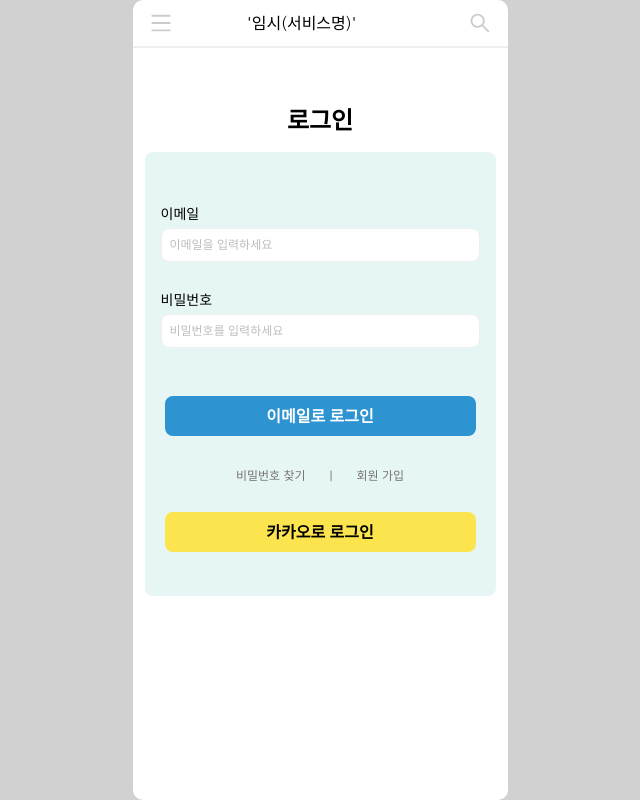
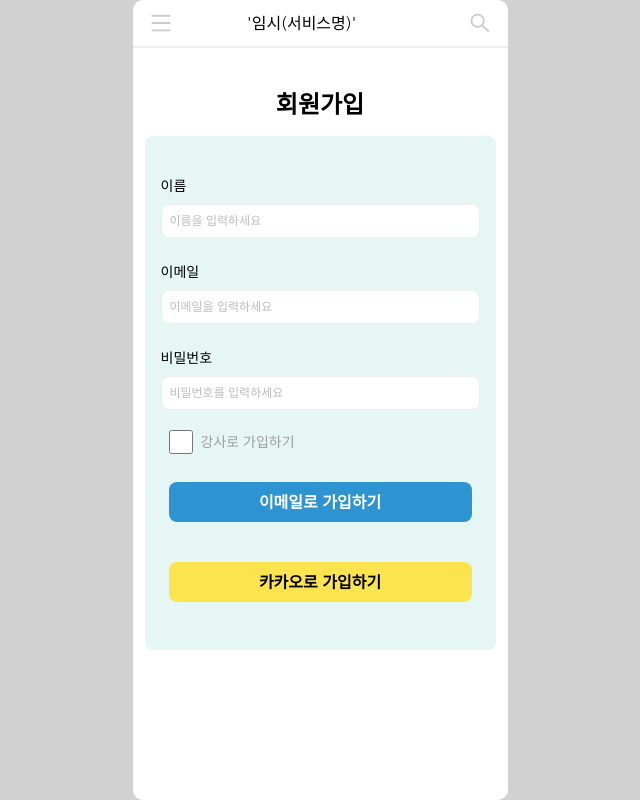
Before and after one commit to codestates-seb/seb45_main_010, a React (Vite) app in the folder client/: page / in a window 1280 px wide. Shown: the whole page, without its empty margins (320-960 px from the left). Built offline with nearby package versions, Linux system fonts and the light colour scheme.

Commit message:
[Fix]modify_signUp_UI_design

```diff
--- a/client/src/App.tsx
+++ b/client/src/App.tsx
@@ -1,10 +1,10 @@
 import Header from 'components/Header/Header';
-import Login from 'pages/Login';
+import SignUp from 'pages/SignUp';
 const App = () => {
   return (
     <main className="h-screen ">
       <Header />
-      <Login />
+      <SignUp />
     </main>
   );
 };
--- a/client/src/pages/SignUp.tsx
+++ b/client/src/pages/SignUp.tsx
@@ -3,9 +3,10 @@ import React from 'react';
 const SignUpForm: React.FC = () => {
   return (
     <div className="flex flex-col item-center justify-center">
-      <div className="text-center font-bold text-2xl my-4">회원가입</div>
-      <form className="flex flex-col gap-2 p-4 rounded-lg bg-mint-1 mx-3">
-        <label htmlFor="name" className="text-sm mt-4">
+      <div className="text-center font-bold text-2xl mb-4">회원가입</div>
+      <div className="flex flex-col item-center justify-center mx-3 py-6 bg-mint-1 rounded-lg">
+        <form className="flex flex-col gap-2 p-4 rounded-lg">
+          <label htmlFor="name" className="text-sm">
             이름
           </label>
           <input
@@ -38,14 +39,14 @@ const SignUpForm: React.FC = () => {
             placeholder="비밀번호를 입력하세요"
           />
 
-        <label className="flex items-center space-x-2 py-4 ml-2">
+          <label className="flex items-center space-x-2 py-3 ml-2">
             <input
               type="checkbox"
               id="teacher_register"
               name="teacher_register"
-            className="accent-green h-6 w-6 "
+              className="accent-green h-6 w-6"
             />
-          <span className="text-sm text-gray-500 justify-content">강사로 가입하기</span>
+            <span className="text-sm text-gray-500">강사로 가입하기</span>
           </label>
           <button
             type="submit"
@@ -53,10 +54,14 @@ const SignUpForm: React.FC = () => {
           >
             이메일로 가입하기
           </button>
-        <button type="submit" className="m-2 font-bold bg-koko-1 hover:bg-koko-2 rounded-lg p-2">
+        </form>
+        <button
+          type="submit"
+          className="m-6 mt-4 font-bold bg-koko-1 hover:bg-koko-2 rounded-lg p-2"
+        >
           카카오로 가입하기
         </button>
-      </form>
+      </div>
     </div>
   );
 };
```
Lines whose indentation alone changed are shown as unchanged.
